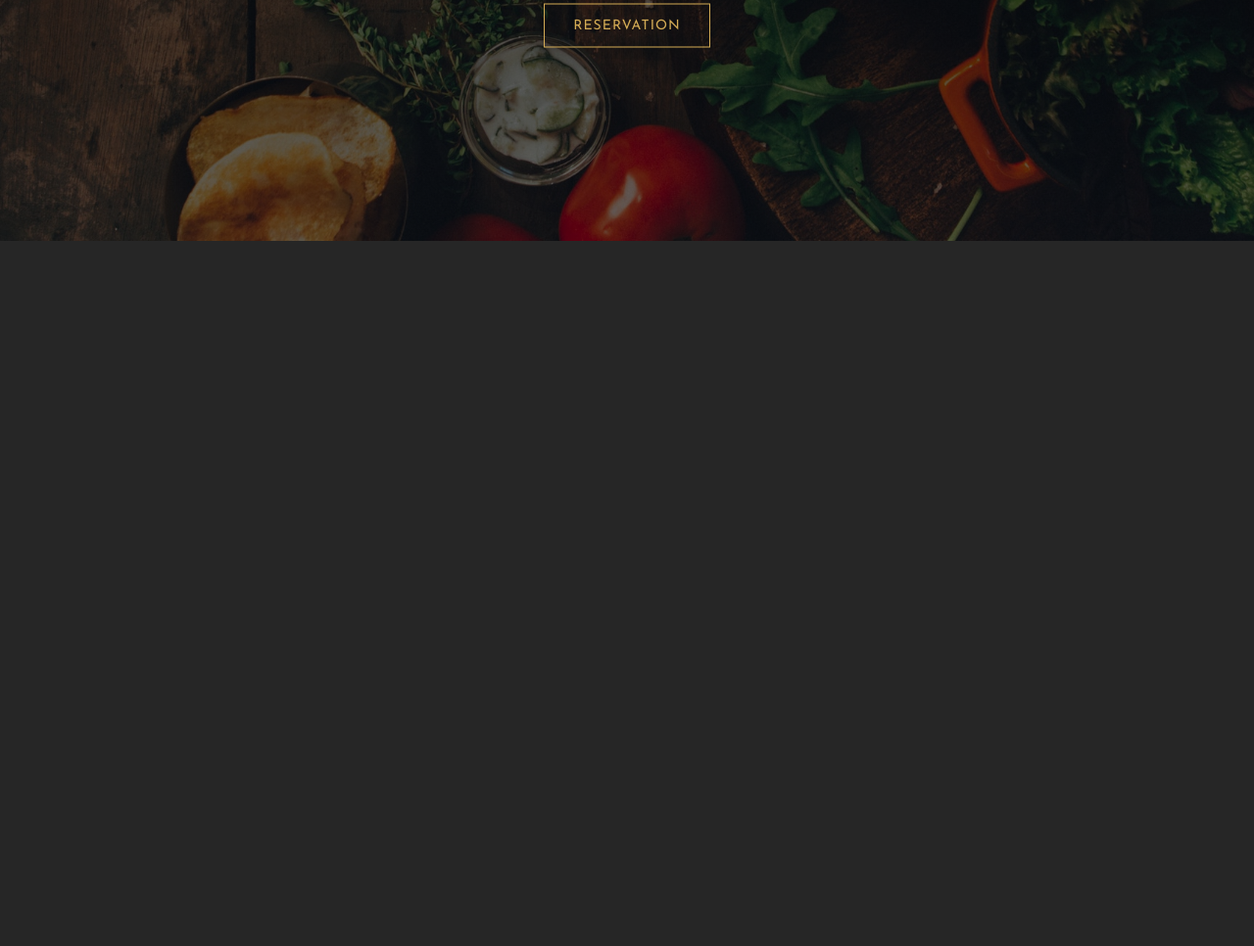
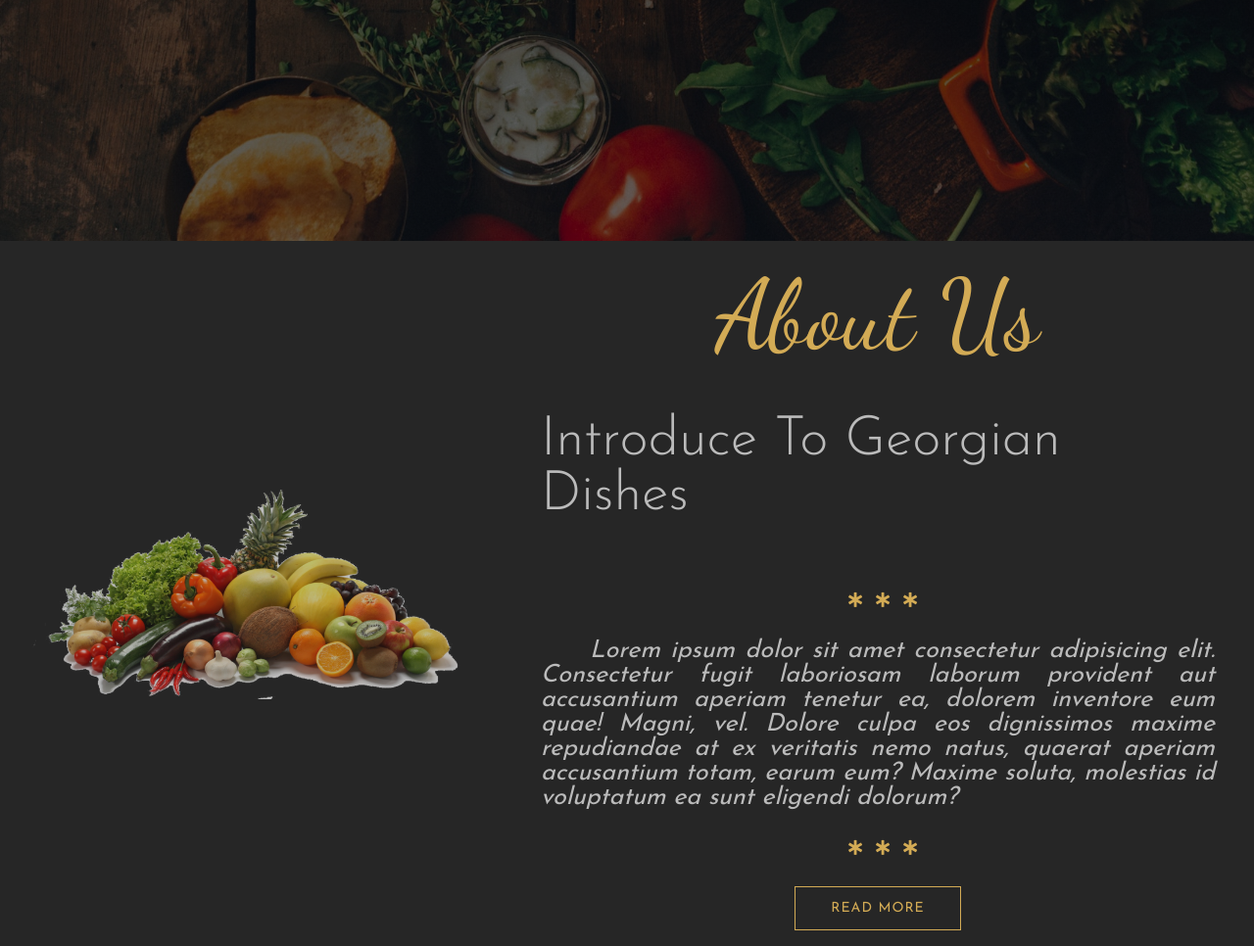
Before and after one commit to hermanconnor/restaurant-georgia, a website: page index.html in a window 1280 px wide. Shown: the part 554-1520 px from the top of the page at 98% size. Before the commit the page ends 800 px from the top, so only its background shows below. Drawn offline with nearby package versions, Linux system fonts and the light colour scheme.

Commit message:
Complete about us

```diff
--- a/index.html
+++ b/index.html
@@ -28,11 +28,46 @@
       </div>
 
       <div class="header-banner">
-        <h1 class="main-heading">Welcome</h1>
+        <h2 class="main-heading">Welcome</h2>
         <h3 class="sub-heading">Try Great Georgian Dishes</h3>
         <button type="button" class="main-btn">Reservation</button>
       </div>
     </header>
     <!-- end of Header -->
+
+    <!-- About Us -->
+    <section class="about-us">
+      <div class="about-us-left">
+        <img
+          src="images/about-us-img.png"
+          alt="fruits and vegetables platter"
+        />
+      </div>
+
+      <div class="about-us-right">
+        <h2 class="main-heading">About Us</h2>
+        <h3 class="sub-heading">Introduce To Georgian Dishes</h3>
+        <div class="stars">
+          <i class="fas fa-star-of-life star"></i>
+          <i class="fas fa-star-of-life star"></i>
+          <i class="fas fa-star-of-life star"></i>
+        </div>
+        <p class="description">
+          Lorem ipsum dolor sit amet consectetur adipisicing elit. Consectetur
+          fugit laboriosam laborum provident aut accusantium aperiam tenetur ea,
+          dolorem inventore eum quae! Magni, vel. Dolore culpa eos dignissimos
+          maxime repudiandae at ex veritatis nemo natus, quaerat aperiam
+          accusantium totam, earum eum? Maxime soluta, molestias id voluptatum
+          ea sunt eligendi dolorum?
+        </p>
+        <div class="stars">
+          <i class="fas fa-star-of-life star"></i>
+          <i class="fas fa-star-of-life star"></i>
+          <i class="fas fa-star-of-life star"></i>
+        </div>
+        <button type="button" class="main-btn">Read More</button>
+      </div>
+    </section>
+    <!-- end of About Us -->
   </body>
 </html>
--- a/scss/_components.scss
+++ b/scss/_components.scss
@@ -34,10 +34,10 @@
 
 .sub-heading {
   font-family: $font-josefinSans;
-  font-size: 3.75rem;
+  font-size: 3.5rem;
   font-weight: 300;
   color: $color-secondary;
-  margin-bottom: 80px;
+  margin-bottom: 40px;
 }
 
 .main-btn {
--- a/scss/_layout.scss
+++ b/scss/_layout.scss
@@ -18,3 +18,52 @@
     @include centering(50%);
   }
 }
+
+.about-us {
+  height: 90vh;
+  display: flex;
+  align-items: center;
+
+  &-left {
+    position: relative;
+    width: 40%;
+    margin: 0 auto;
+    padding: 0 2rem;
+
+    img {
+      display: block;
+      width: 100%;
+      opacity: 0.7;
+    }
+  }
+
+  &-right {
+    width: 60%;
+    display: flex;
+    flex-direction: column;
+    align-items: center;
+    padding: 0 2.5rem;
+
+    .stars {
+      margin: 30px 0;
+    }
+
+    .star {
+      font-size: 15px;
+      color: $color-primary;
+      margin-left: 10px;
+    }
+
+    .description {
+      font-family: $font-josefinSans;
+      font-size: 1.5625rem;
+      font-style: italic;
+      color: $color-secondary;
+      text-align: justify;
+
+      &::first-letter {
+        padding-left: 50px;
+      }
+    }
+  }
+}
```
Also changed, not shown: css/main.css, 1 other file.
